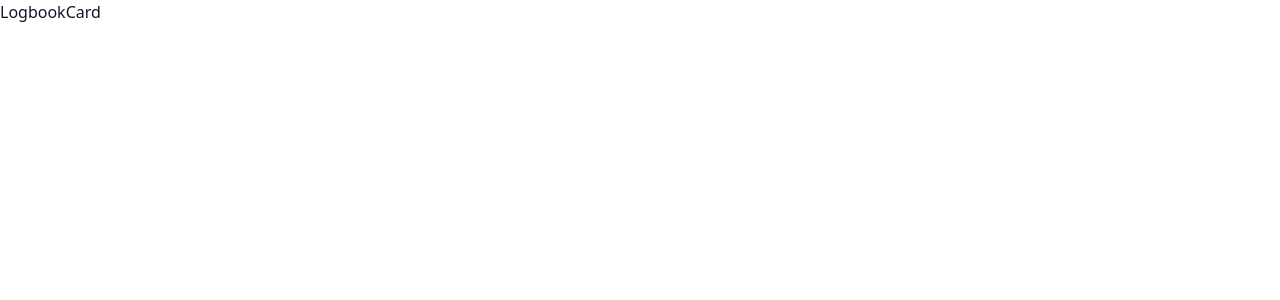
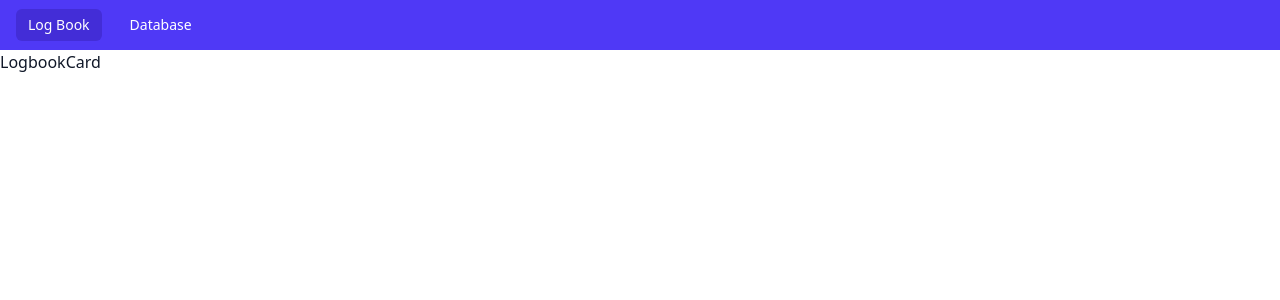
Before and after one commit to Station-Manager/logbook-app, a SvelteKit app in the folder frontend/: page / in a window 1280 px wide. Shown: the top 300 px of the page. Built offline with nearby package versions, Linux system fonts and the light colour scheme.

Commit message:
Add `load` function and integrate `MainNav` in layout components

```diff
--- a/frontend/src/routes/+layout.svelte
+++ b/frontend/src/routes/+layout.svelte
@@ -1,10 +1,12 @@
 <script lang="ts">
 	import './layout.css';
+	import MainNav from "$lib/ui/MainNav.svelte";
 
 	let { children } = $props();
 </script>
 
 <header>
+	<MainNav/>
 </header>
 <main>
 	{@render children()}
--- a/frontend/src/routes/+layout.ts
+++ b/frontend/src/routes/+layout.ts
@@ -1,2 +1,8 @@
+import type { LayoutData } from './$types';
+
 export const prerender = true;
 export const ssr = false;
+
+export const load: LayoutData = async (): Promise<void> => {
+    console.log('called');
+};
```
